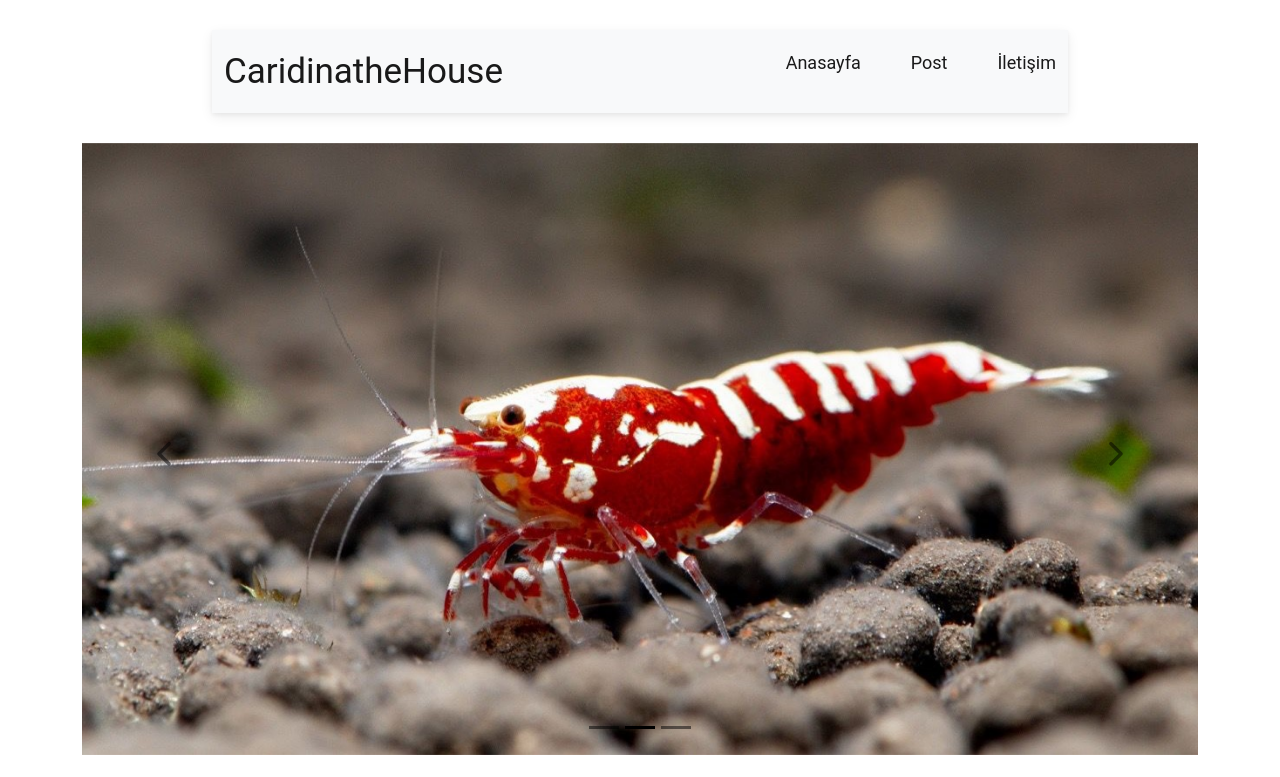
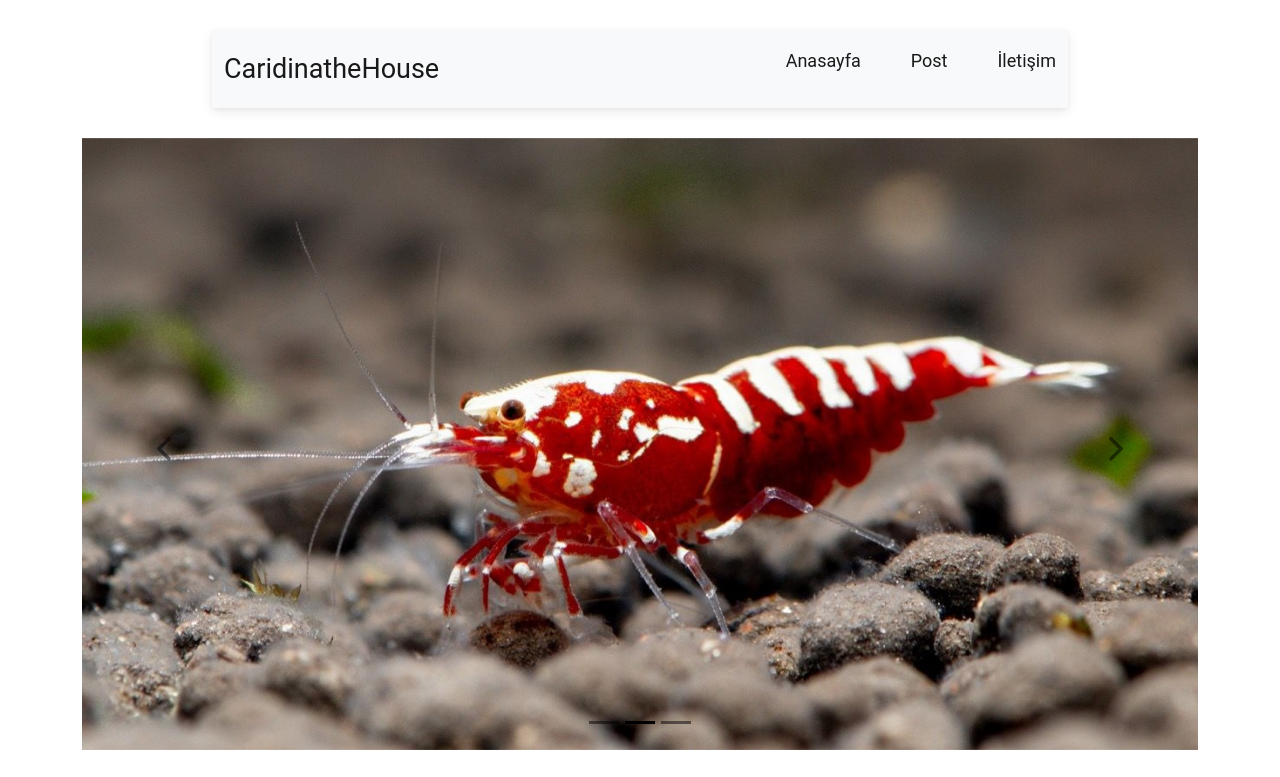
Before and after one commit to kocserhatt/CaridinaTheHouse, a React (Vite) app: page / in a window 1280 px wide. Shown: the top 777 px of the page. Built offline with nearby package versions, Linux system fonts and the light colour scheme.

Commit message:
first commit

```diff
--- a/src/component/header.jsx
+++ b/src/component/header.jsx
@@ -15,7 +15,7 @@ export function OffCanvasExample({ name, ...props }) {
     <>
             <Navbar className="bg-body-tertiary">
       <Container>
-        <Navbar.Brand style={{fontSize:"35px"}} href="#home">CaridinatheHouse</Navbar.Brand>
+        <Navbar.Brand style={{fontSize:"27px"}} href="#home">CaridinatheHouse</Navbar.Brand>
         <Navbar.Toggle />
         <Navbar.Collapse className="justify-content-end">
           <Navbar.Text>
```
